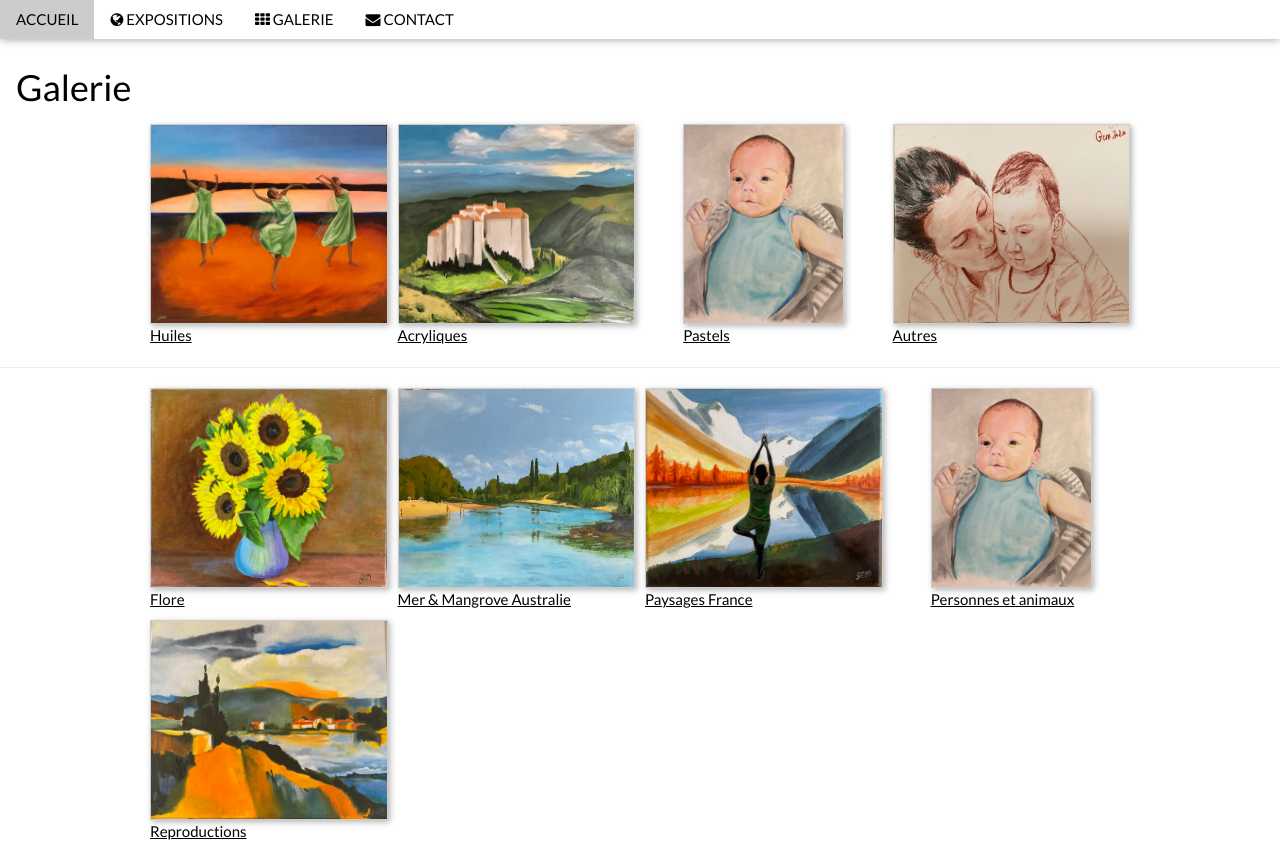
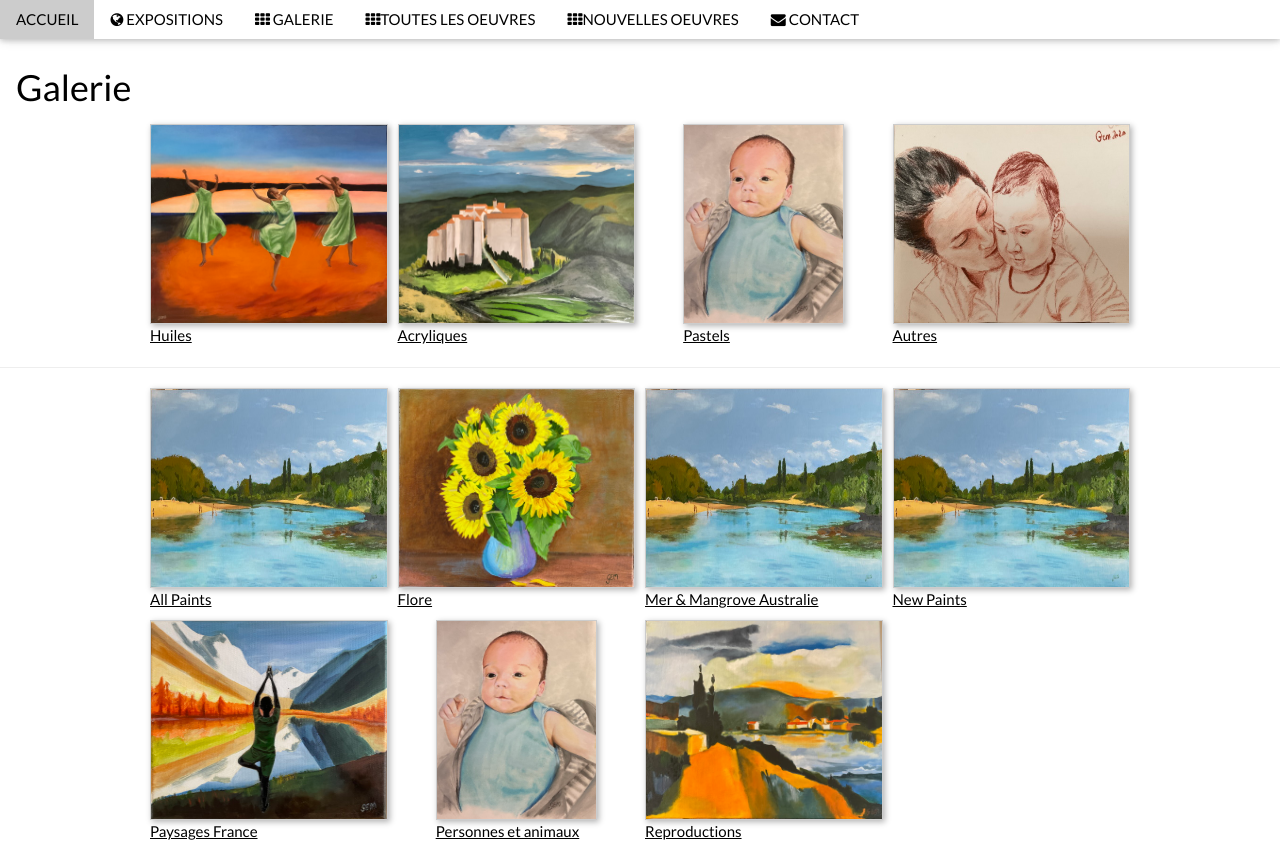
Before and after one commit to MichelEisenmann/gem-gallery, a PHP site: page /public/acces_aux_galeries.php in a window 1280 px wide. Run offline with PHP 8.4, Linux system fonts and the light colour scheme.

Commit message:
Ajout des options Nouvelles Peintures et Toutes les peintures

```diff
--- a/htdocs/index.html
+++ b/htdocs/index.html
@@ -183,6 +183,8 @@
     <a href="/index.html" class="w3-bar-item w3-button">ACCUEIL</a>
     <a href="/public/expositions.html" class="w3-bar-item w3-button w3-hide-small"><i class="fa fa-globe"></i> EXPOSITIONS</a>
     <a href="/public/acces_aux_galeries.php" class="w3-bar-item w3-button"><i class="fa fa-th"></i>GALERIE</a>
+    <a href="/public/contenu_d_une_galerie.php?key=all" class="w3-bar-item w3-button w3-hide-small"><i class="fa fa-th"></i>TOUTES LES OEUVRES</a>
+    <a href="/public/contenu_d_une_galerie.php?key=new" class="w3-bar-item w3-button w3-hide-small"><i class="fa fa-th"></i>NOUVELLES OEUVRES</a>
     <a href="/index.html#contact" class="w3-bar-item w3-button w3-hide-small"><i class="fa fa-envelope"></i> CONTACT</a>
   </div>
 
@@ -190,6 +192,8 @@
     <a href="/index.html" class="w3-bar-item w3-button" onclick="toggleFunction()">ACCUEIL</a>
     <a href="/public/expositions.html" class="w3-bar-item w3-button" onclick="toggleFunction()">EXPOSITIONS</a>
     <a href="/public/acces_aux_galeries.php" class="w3-bar-item w3-button" onclick="toggleFunction()">GALERIE</a>
+    <a href="/public/contenu_d_une_galerie.php?key=all" class="w3-bar-item w3-button" onclick="toggleFunction()">TOUTES LES OEUVRES</a>
+    <a href="/public/contenu_d_une_galerie.php?key=new" class="w3-bar-item w3-button" onclick="toggleFunction()">NOUVELLES OEUVRES</a>
     <a href="/index.html#contact" class="w3-bar-item w3-button" onclick="toggleFunction()">CONTACT</a>
   </div>
 </div>
--- a/htdocs/private/all_galleries.php
+++ b/htdocs/private/all_galleries.php
@@ -15,6 +15,9 @@ class AllGalleries {
     public $all_paint_dictionnary;
     public $new_paints_dictionnary;
 
+    // how many paints are inserted in the new_paints_dictionnary
+    const NUMBER_OF_NEW_PAINTS=5;
+
     public function __construct() {
         $this->dictionnary= new Dictionnary();
         $this->paint_dictionnaries= array();
@@ -24,15 +27,7 @@ class AllGalleries {
       $this->load_dico( "images/dico.csv" );
       $this->create_specific_dictionnaries();
       $this->load_paint_data( "images/paint-data.csv" );
-    }
-
-    // must be called after load_dico so that labels are available
-    function create_specific_dictionnaries() {
-        $this->all_paint_dictionnary= new PaintDictionnary();
-        $this->all_paint_dictionnary->name= $this->dictionnary->get_label(PaintDictionnary::ALL);
-        //
-        $this->new_paints_dictionnary= new PaintDictionnary();
-        $this->new_paints_dictionnary->name= $this->dictionnary->get_label(PaintDictionnary::NEW);
+      $this->fill_new_paints();
     }
 
     function load_dico( $dico_file ) {
@@ -61,7 +56,17 @@ class AllGalleries {
         }
     }
 
+    // must be called after load_dico so that labels are available
+    function create_specific_dictionnaries() {
+      $dico= $this->get_or_create_dictionnary(PaintDictionnary::ALL);
+      $this->all_paint_dictionnary= $dico;
+      //
+      $dico= $this->get_or_create_dictionnary(PaintDictionnary::NEW);
+      $this->new_paints_dictionnary= $dico;
+    }
+
     // le dictionnaire doit avoir ete deja charge (cf "load_dico")
+    // all_paint_dictionnary doit etre cree
     function load_paint_data( $paint_data_file ) {
         // open the csv file
         $row = 1;
@@ -91,6 +96,17 @@ class AllGalleries {
         }
         // sort the list of dicos alphabetically
         asort( $this->paint_dictionnaries );
+    }
+
+    // load_paint_data doit avoir ete appele pour que le all_paint_dictionnary soit rempli
+    function fill_new_paints() {
+      $count= 0;
+      // on prend les 5 dernieres peintures
+      foreach( $this->all_paint_dictionnary->sortedList as $paint ) {
+        if ($count >= self::NUMBER_OF_NEW_PAINTS ) return;
+          $this->new_paints_dictionnary->add_paint( $paint );
+          $count++;
+      }
     }
 
     // un tableau est present au plus dans deux dictionnaires
--- a/htdocs/public/acces_aux_galeries.php
+++ b/htdocs/public/acces_aux_galeries.php
@@ -108,6 +108,8 @@ div.desc {
     <a href="/index.html" class="w3-bar-item w3-button">ACCUEIL</a>
     <a href="/public/expositions.html" class="w3-bar-item w3-button w3-hide-small"><i class="fa fa-globe"></i> EXPOSITIONS</a>
     <a href="/public/acces_aux_galeries.php" class="w3-bar-item w3-button"><i class="fa fa-th"></i> GALERIE</a>
+    <a href="/public/contenu_d_une_galerie.php?key=all" class="w3-bar-item w3-button w3-hide-small"><i class="fa fa-th"></i>TOUTES LES OEUVRES</a>
+    <a href="/public/contenu_d_une_galerie.php?key=new" class="w3-bar-item w3-button w3-hide-small"><i class="fa fa-th"></i>NOUVELLES OEUVRES</a>
     <a href="/index.html#contact" class="w3-bar-item w3-button w3-hide-small"><i class="fa fa-envelope"></i> CONTACT</a>
   </div>
 
@@ -116,6 +118,8 @@ div.desc {
     <a href="/index.html" class="w3-bar-item w3-button" onclick="toggleFunction()">ACCUEIL</a>
     <a href="/public/expositions.html" class="w3-bar-item w3-button" onclick="toggleFunction()">EXPOSITIONS</a>
     <a href="/public/acces_aux_galeries.php" class="w3-bar-item w3-button" onclick="toggleFunction()">GALERIE</a>
+    <a href="/public/contenu_d_une_galerie.php?key=all" class="w3-bar-item w3-button" onclick="toggleFunction()">TOUTES LES OEUVRES</a>
+    <a href="/public/contenu_d_une_galerie.php?key=new" class="w3-bar-item w3-button" onclick="toggleFunction()">NOUVELLES OEUVRES</a>
     <a href="/index.html#contact" class="w3-bar-item w3-button" onclick="toggleFunction()">CONTACT</a>
   </div>
 </div>
--- a/htdocs/public/contenu_d_une_galerie.php
+++ b/htdocs/public/contenu_d_une_galerie.php
@@ -255,6 +255,8 @@ adjustPaginationValues();
 <a href="/index.html" class="w3-bar-item w3-button">ACCUEIL</a>
 <a href="/public/expositions.html" class="w3-bar-item w3-button w3-hide-small"><i class="fa fa-globe"></i> EXPOSITIONS</a>
 <a href="/public/acces_aux_galeries.php" class="w3-bar-item w3-button"><i class="fa fa-th"></i> GALERIE</a>
+<a href="/public/contenu_d_une_galerie.php?key=all" class="w3-bar-item w3-button w3-hide-small"><i class="fa fa-th"></i>TOUTES LES OEUVRES</a>
+<a href="/public/contenu_d_une_galerie.php?key=new" class="w3-bar-item w3-button w3-hide-small"><i class="fa fa-th"></i>NOUVELLES OEUVRES</a>
 <a href="/index.html#contact" class="w3-bar-item w3-button w3-hide-small"><i class="fa fa-envelope"></i> CONTACT</a>
 </div>
 
@@ -263,6 +265,8 @@ adjustPaginationValues();
 <a href="/index.html" class="w3-bar-item w3-button" onclick="toggleFunction()">ACCUEIL</a>
 <a href="/public/expositions.html" class="w3-bar-item w3-button" onclick="toggleFunction()">EXPOSITIONS</a>
 <a href="/public/acces_aux_galeries.php" class="w3-bar-item w3-button" onclick="toggleFunction()">GALERIE</a>
+<a href="/public/contenu_d_une_galerie.php?key=all" class="w3-bar-item w3-button" onclick="toggleFunction()">TOUTES LES OEUVRES</a>
+<a href="/public/contenu_d_une_galerie.php?key=new" class="w3-bar-item w3-button" onclick="toggleFunction()">NOUVELLES OEUVRES</a>
 <a href="/index.html#contact" class="w3-bar-item w3-button" onclick="toggleFunction()">CONTACT</a>
 </div>
 </div>
--- a/htdocs/public/expositions.html
+++ b/htdocs/public/expositions.html
@@ -76,6 +76,8 @@ body, html {
     <a href="/index.html" class="w3-bar-item w3-button">ACCUEIL</a>
     <a href="/public/expositions.html" class="w3-bar-item w3-button w3-hide-small"><i class="fa fa-globe"></i> EXPOSITIONS</a>
     <a href="/public/acces_aux_galeries.php" class="w3-bar-item w3-button"><i class="fa fa-th"></i> GALERIE</a>
+    <a href="/public/contenu_d_une_galerie.php?key=all" class="w3-bar-item w3-button w3-hide-small"><i class="fa fa-th"></i>TOUTES LES OEUVRES</a>
+    <a href="/public/contenu_d_une_galerie.php?key=new" class="w3-bar-item w3-button w3-hide-small"><i class="fa fa-th"></i>NOUVELLES OEUVRES</a>
     <a href="/index.html#contact" class="w3-bar-item w3-button w3-hide-small"><i class="fa fa-envelope"></i> CONTACT</a>
   </div>
 
@@ -84,6 +86,8 @@ body, html {
     <a href="/index.html" class="w3-bar-item w3-button" onclick="toggleFunction()">ACCUEIL</a>
     <a href="/public/expositions.html" class="w3-bar-item w3-button" onclick="toggleFunction()">EXPOSITIONS</a>
     <a href="/public/acces_aux_galeries.php" class="w3-bar-item w3-button" onclick="toggleFunction()">GALERIE</a>
+    <a href="/public/contenu_d_une_galerie.php?key=all" class="w3-bar-item w3-button" onclick="toggleFunction()">TOUTES LES OEUVRES</a>
+    <a href="/public/contenu_d_une_galerie.php?key=new" class="w3-bar-item w3-button" onclick="toggleFunction()">NOUVELLES OEUVRES</a>
     <a href="/index.html#contact" class="w3-bar-item w3-button" onclick="toggleFunction()">CONTACT</a>
   </div>
 </div>
```
